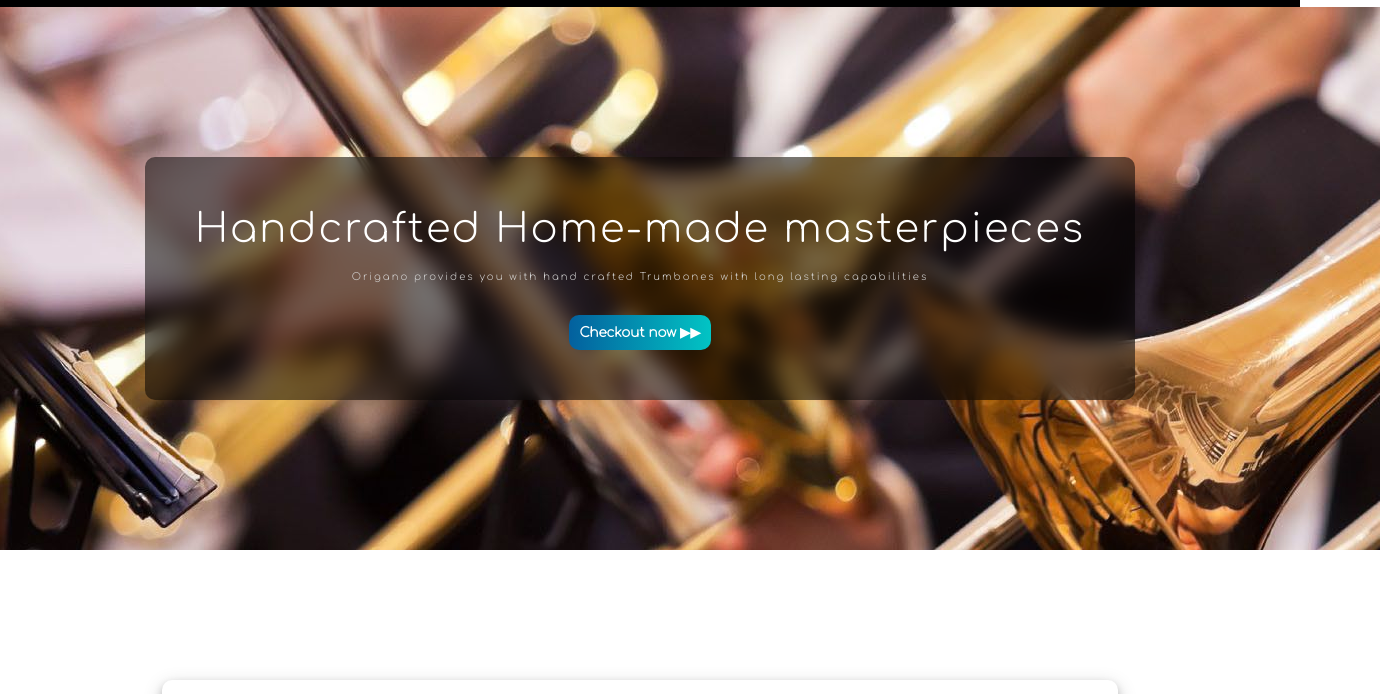
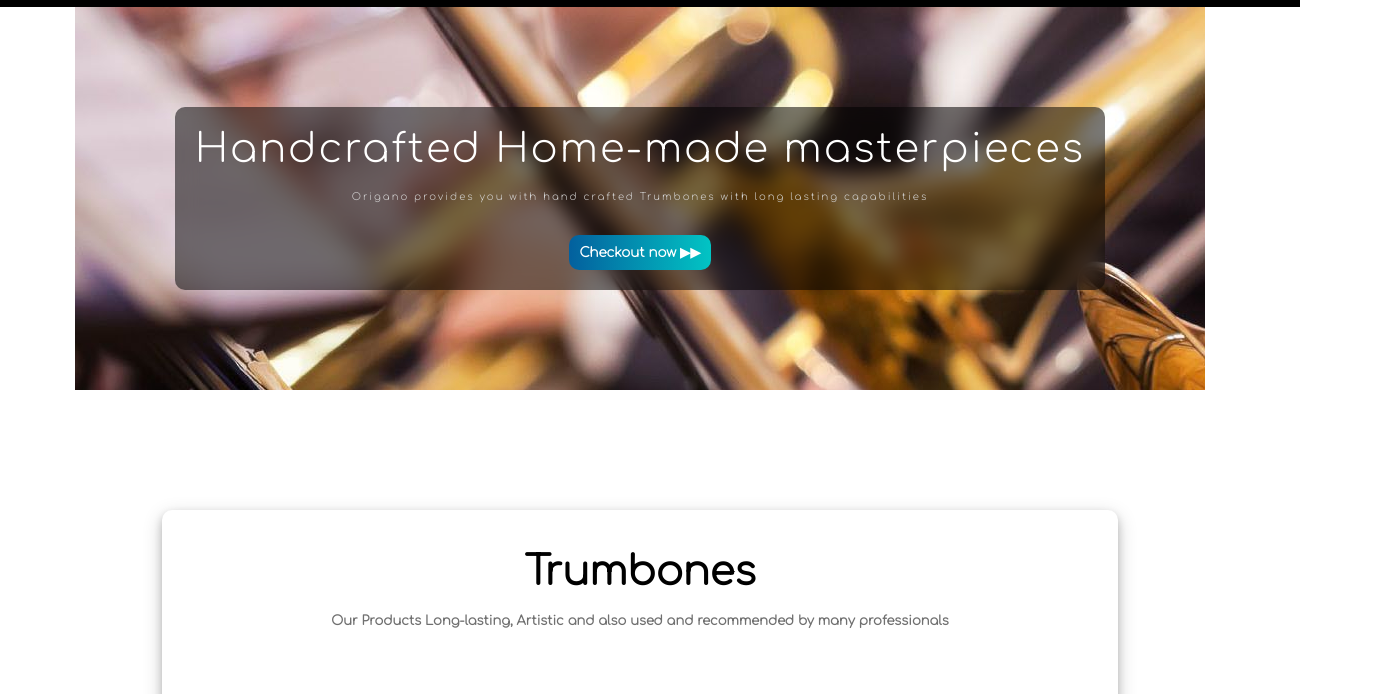
Before and after one commit to Jg-07/Origano, a plain HTML site: page index.html in a window 1280 px wide. Shown: the part 63-757 px from the top of the page, 1380 px wide, since content can reach past the window. Drawn offline with Linux system fonts and the light colour scheme.

Commit message:
flex changes
Signed-off-by: Jg-07 <jaiastrobaskar@gmail.com>

```diff
--- a/index.html
+++ b/index.html
@@ -9,7 +9,7 @@
     <link rel="stylesheet" href="styles.css">
 </head>
 
-<body class="body">
+<body>
     <nav class="navbar">
         <div class="navBrand">
             <img src="Orig.png" width="40px" height="40px">
@@ -30,7 +30,7 @@
         <div class="togItem">Working</div>
         <div class="togItem">Pricing</div>
     </div>
-    <div class="body1">
+    <div class="body">
         <div class="bodyBlock1">
             <div class="bHead">
                 <div class="hText">Handcrafted Home-made masterpieces</div>
--- a/styles.css
+++ b/styles.css
@@ -17,8 +17,12 @@
     background: linear-gradient(180deg,rgb(0, 105, 153),rgb(0, 175, 175),rgb(0, 247, 193));
 }
 body{
-    overflow-x: hidden;
     background-color: rgb(255, 255, 255);
+}
+.body{
+    display: flex;
+    flex-direction: column;
+    align-items: center;
 }
 .navbar{
     top:0;
@@ -63,16 +67,10 @@ body{
     color: black;
     background-color: white;
 }
-.body1{
-    width: 100%;
-    display: flex;
-    flex-direction: column;
-    align-items: center;
-}
 .bodyBlock1{
     cursor: pointer;
     margin-top: 70px;
-    width: 100%;
+    width: auto;
     display: flex;
     background: url("BG.jpg");
     justify-content: center;
@@ -82,11 +80,11 @@ body{
 .bodyBlock2{
     width: 70%;
     cursor: pointer;
+    margin-top: 120px;
     display: flex;
     box-shadow: 0 4px 8px 0 rgba(0, 0, 0, 0.2), 0 6px 20px 0 rgba(0, 0, 0, 0.19);
     background-color: white;
     padding: 30px;
-    margin: 130px;
     flex-direction: column;
     justify-content: center;
     align-items: center;
@@ -141,9 +139,8 @@ body{
 .bHead{
     letter-spacing: 2PX;
     color: white;
-    padding: 50px;
+    padding: 20px;
     border-radius: 10px;
-    margin: 50px;
     background-color:rgba(0, 0, 0, 0.521);
     backdrop-filter: blur(10px);
     text-align: center;
```
